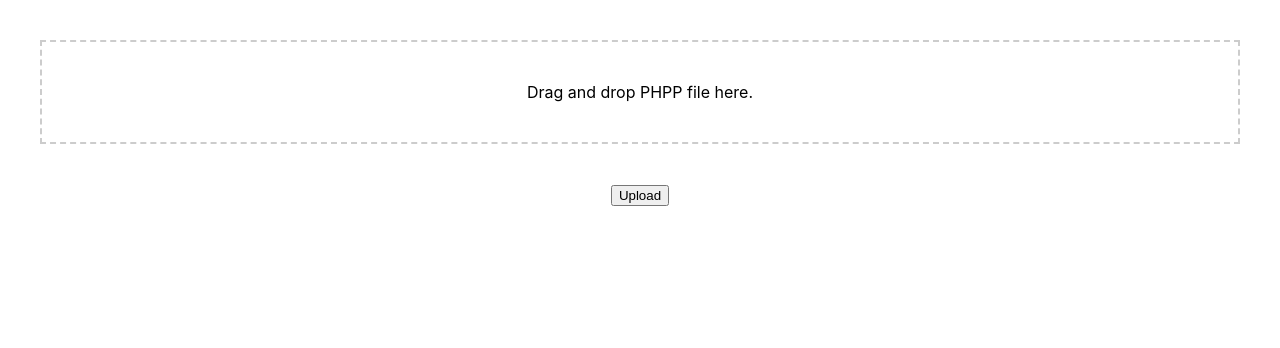
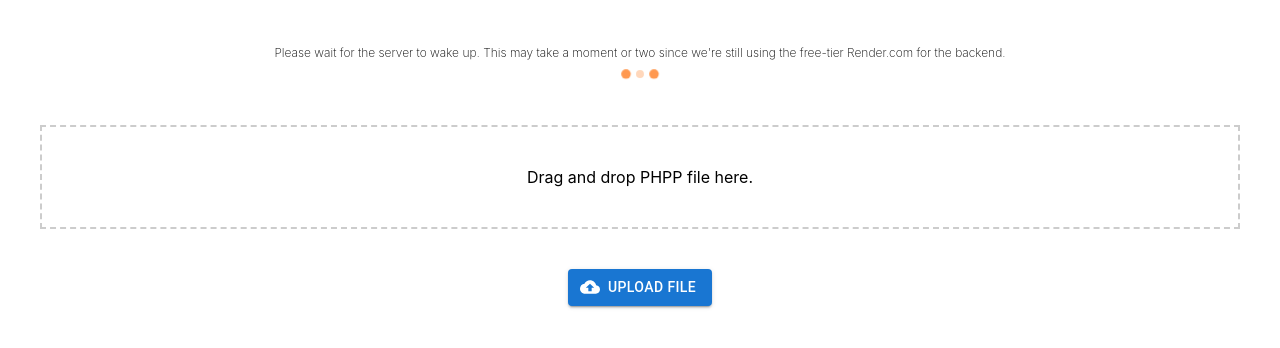
Before and after one commit to bldgtyp/phpp_to_csv, a React (Create React App) app: page / in a window 1280 px wide. Shown: the top 348 px of the page. Built offline with nearby package versions, Linux system fonts and the light colour scheme; no server answers.

Commit message:
update react app

```diff
--- a/package.json
+++ b/package.json
@@ -4,6 +4,10 @@
   "version": "0.1.0",
   "private": true,
   "dependencies": {
+    "@emotion/react": "^11.11.4",
+    "@emotion/styled": "^11.11.5",
+    "@mui/icons-material": "^5.15.15",
+    "@mui/material": "^5.15.15",
     "@testing-library/jest-dom": "^5.17.0",
     "@testing-library/react": "^13.4.0",
     "@testing-library/user-event": "^13.5.0",
@@ -11,6 +15,7 @@
     "react": "^18.2.0",
     "react-dom": "^18.2.0",
     "react-scripts": "5.0.1",
+    "react-spinners": "^0.13.8",
     "web-vitals": "^2.1.4"
   },
   "scripts": {
--- a/src/App.css
+++ b/src/App.css
@@ -32,6 +32,7 @@
   from {
     transform: rotate(0deg);
   }
+
   to {
     transform: rotate(360deg);
   }
--- a/src/App.js
+++ b/src/App.js
@@ -1,9 +1,11 @@
 import './App.css';
-import Upload from './upload';
+import Upload from './components/Upload';
+import TestServer from './components/TestServer';
 
 function App() {
   return (
     <div className="App">
+      <TestServer />
       <Upload />
     </div>
   );
--- /dev/null
+++ b/src/components/TestServer.js
@@ -0,0 +1,49 @@
+import { useState, useEffect } from "react";
+import fetchServer from "../hooks/fetchServer";
+import "../styles/TestServer.css";
+import BeatLoader from "react-spinners/BeatLoader";
+
+
+function TestServer() {
+    let sleep_message = "Please wait for the server to wake up. This may take a moment or two since we're still using the free-tier Render.com for the backend."
+    let [serverStatus, setServerStatus] = useState(sleep_message);
+
+    // For the loading spinner
+    let [loading, setLoading] = useState(true);
+    let [color, setColor] = useState("#ff8833");
+    let [speed, setSpeed] = useState(0.5);
+
+    useEffect(() => {
+
+        const fetchProjectData = async () => {
+            await new Promise(resolve => setTimeout(resolve, 2000));
+            const fetchedData = await fetchServer("server_ready");
+            setServerStatus(fetchedData["message"]);
+            setColor("green");
+            setSpeed(0.00001);
+        };
+        fetchProjectData();
+    }, []);
+
+    return (
+        <>
+            <div>
+                <div className="testing-server">{serverStatus}</div>
+                <BeatLoader
+                    color={color}
+                    loading={loading}
+                    cssOverride={{
+                        display: "block",
+                        margin: "0 auto",
+                    }}
+                    size={10}
+                    speedMultiplier={speed}
+                    aria-label="Loading Spinner"
+                    data-testid="loader"
+                />
+            </div>
+        </>
+    )
+}
+
+export default TestServer;
--- a/src/upload.js
+++ b/src/components/Upload.js
@@ -1,7 +1,9 @@
 import { useState } from 'react';
 import axios from 'axios';
-import './index.css';
-import constants from "./data/constants.json";
+import '../styles/Upload.css';
+import constants from "../data/constants.json";
+import Button from '@mui/material/Button';
+import CloudUploadIcon from '@mui/icons-material/CloudUpload';
 
 const UploadComponent = () => {
     const API_BASE_URL = process.env.REACT_APP_API_URL || constants.RENDER_API_BASE_URL;
@@ -65,7 +67,16 @@ const UploadComponent = () => {
             >
                 <p>{selectedFile ? selectedFile.name : "Drag and drop PHPP file here."}</p>
             </div>
-            <button onClick={handleUpload}>Upload</button>
+            <Button
+                onClick={handleUpload}
+                component="label"
+                role={undefined}
+                variant="contained"
+                tabIndex={-1}
+                startIcon={<CloudUploadIcon />}
+            >
+                Upload file
+            </Button>
         </div>
     );
 };
--- /dev/null
+++ b/src/hooks/fetchServer.tsx
@@ -0,0 +1,16 @@
+import constants from "../data/constants.json";
+
+export async function fetchData<T>(endpoint: string): Promise<T> {
+    const API_BASE_URL: string = process.env.REACT_APP_API_URL || constants.RENDER_API_BASE_URL;
+    const response = await fetch(`${API_BASE_URL}${endpoint}`);
+
+    if (!response.ok) {
+        throw new Error(`HTTP error! status: ${response.status}`);
+    }
+
+    const responseJson = await response.json();
+    responseJson["message"] += ` at: ${API_BASE_URL}`;
+    return responseJson;
+}
+
+export default fetchData;
--- a/src/index.css
+++ b/src/index.css
@@ -11,8 +11,3 @@ code {
   font-family: source-code-pro, Menlo, Monaco, Consolas, 'Courier New',
     monospace;
 }
-
-
-.drag-over {
-  background-color: #ffcaca;
-}
--- /dev/null
+++ b/src/styles/TestServer.css
@@ -0,0 +1,10 @@
+.testing-server {
+    display: flex;
+    align-items: center;
+    justify-content: center;
+    height: 25px;
+    margin-top: 40px;
+    text-align: center;
+    font-weight: 200;
+    font-size: 0.75em;
+}
--- /dev/null
+++ b/src/styles/Upload.css
@@ -0,0 +1,3 @@
+.drag-over {
+    background-color: #dbebd9;
+}
```
Also changed, not shown: 2 other files (tests, documents, lock files or other folders).
